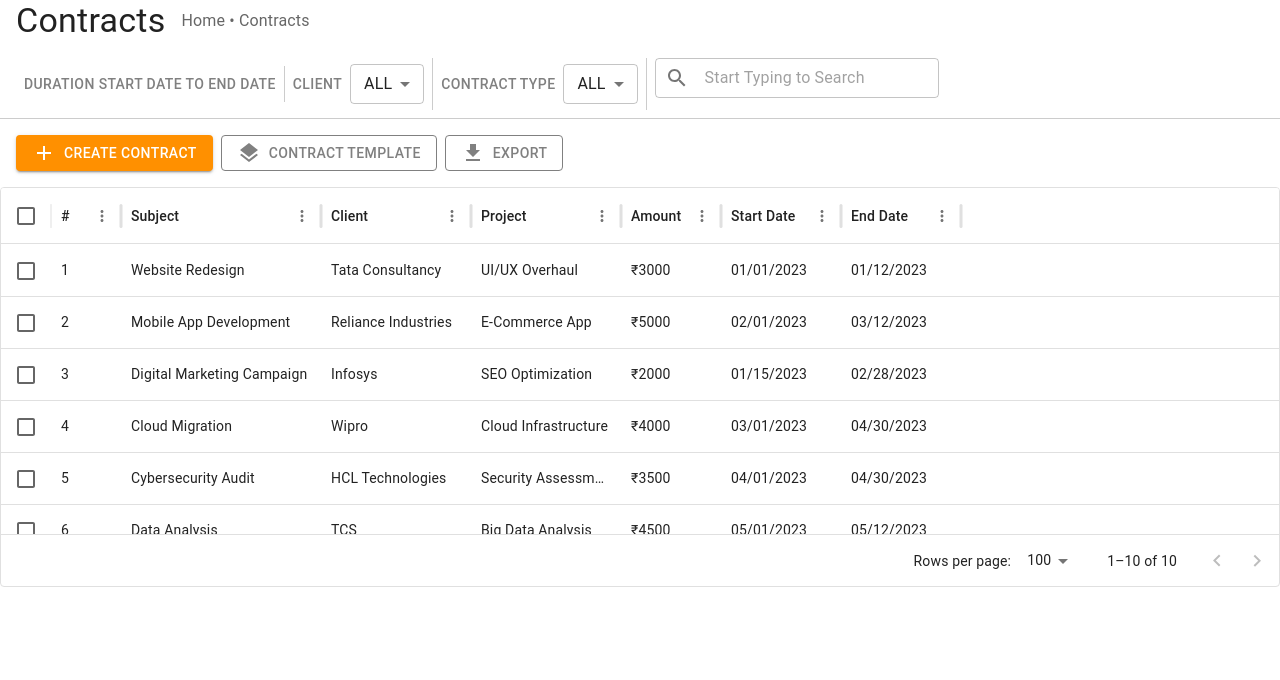
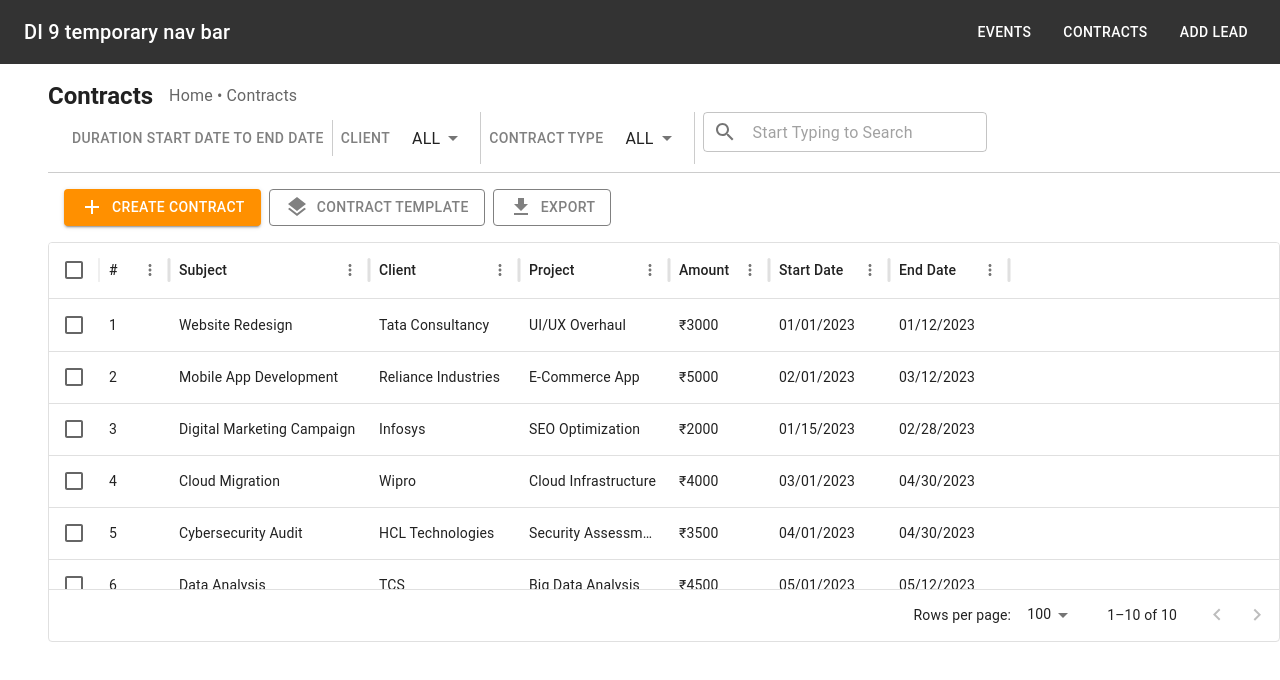
Before and after one commit to gharat-purva/9di, a React (Vite) app: page /contracts in a window 1280 px wide. Shown: the top 680 px of the page. Built offline with nearby package versions, Linux system fonts and the light colour scheme.

Commit message:
trial 2 routing

```diff
--- a/src/components/AppRouter.jsx
+++ b/src/components/AppRouter.jsx
@@ -3,6 +3,7 @@
 import React from 'react';
 import { BrowserRouter as Router, Route, Routes } from 'react-router-dom';
 import { CssBaseline, ThemeProvider, createTheme } from '@mui/material';
+import NavBar from './NavBar';
 import EventsPage from './EventsPage';
 import ContractsTable from './ContractsTable';
 import AddLeadContactInfo from './AddLeadContactInfo';
@@ -14,6 +15,7 @@
     <ThemeProvider theme={theme}>
       <CssBaseline />
       <Router>
+        <NavBar />
         <Routes>
           <Route path="/events" element={<EventsPage />} />
           <Route path="/contracts" element={<ContractsTable />} />
--- a/src/components/ContractsTable.jsx
+++ b/src/components/ContractsTable.jsx
@@ -40,11 +40,11 @@
   });
 
   return (
-    <Box sx={{ backgroundColor: 'white', minHeight: '100vh', pt: 0 }}>
-      <Box sx={{ backgroundColor: 'white', pb: 2, display: 'flex', alignItems: 'center', px: 2 }}>
-        <Typography variant="h4">Contracts</Typography>
-        <Typography variant="subtitle1" color="textSecondary" sx={{ ml: 2 }}>Home • Contracts</Typography>
-      </Box>
+    <Box sx={{ backgroundColor: 'white', minHeight: '100vh', pt: 2, pl: 6 }}>
+      <Box sx={{ display: 'flex', alignItems: 'center' }}>
+          <Typography variant="h5" fontWeight="bold" sx={{ textTransform: 'none' }}>Contracts</Typography>
+          <Typography variant="subtitle1" color="textSecondary" sx={{ ml: 2, textTransform: 'none' }}>Home • Contracts</Typography>
+        </Box>
       <Box sx={{ backgroundColor: 'white', px: 2, borderBottom: '1px solid #ccc', pb: 1 }}>
         <Button variant="text" sx={{ borderRight: '1px solid #ccc', borderRadius: 0, color: 'gray', '&:hover': { backgroundColor: 'transparent' }, '&:focus': { backgroundColor: 'transparent' } }}>
           Duration Start Date To End Date
@@ -56,7 +56,17 @@
             size="small"
             value={clientFilter}
             onChange={handleClientChange}
-            sx={{ ml: 1, width: 'auto', minWidth: 50, '& .MuiOutlinedInput-root': { border: 'none' } }}
+            sx={{
+                ml: 1,
+                width: 'auto',
+                minWidth: 50,
+                '& .MuiOutlinedInput-root': {
+                  border: 'none',
+                  '& fieldset': {
+                    border: 'none',
+                  },
+                },
+              }}
           >
             {clients.map((client) => (
               <MenuItem key={client.value} value={client.value}>
@@ -67,7 +77,7 @@
         </Button>
         <Button variant="text" sx={{ borderRight: '1px solid #ccc', borderRadius: 0, color: 'gray', '&:hover': { backgroundColor: 'transparent' }, '&:focus': { backgroundColor: 'transparent' } }}>
           Contract Type
-          <TextField select size="small" defaultValue="All" sx={{ ml: 1, width: 'auto', minWidth: 50, '& .MuiOutlinedInput-root': { border: 'none' } }}>
+          <TextField select size="small" defaultValue="All" sx={{ ml: 1, width: 'auto', minWidth: 50, '& .MuiOutlinedInput-root': { border: 'none','& fieldset': {border: 'none',}, } }}>
             <MenuItem value="All" sx={{ fontWeight: 'bold', color: 'black', border: 'none' }}>All</MenuItem>
           </TextField>
         </Button>
--- /dev/null
+++ b/src/components/NavBar.jsx
@@ -0,0 +1,30 @@
+// src/components/NavBar.jsx
+
+import React from 'react';
+import { AppBar, Toolbar, Typography, Button, Box } from '@mui/material';
+import { Link } from 'react-router-dom';
+
+const NavBar = () => {
+  return (
+    <AppBar position="static" sx={{ backgroundColor: '#333' }}>
+      <Toolbar>
+        <Typography variant="h6" sx={{ flexGrow: 1 }}>
+          DI 9 temporary nav bar
+        </Typography>
+        <Box sx={{ display: 'flex', gap: 2 }}>
+          <Button color="inherit" component={Link} to="/events">
+            Events
+          </Button>
+          <Button color="inherit" component={Link} to="/contracts">
+            Contracts
+          </Button>
+          <Button color="inherit" component={Link} to="/add-lead">
+            Add Lead
+          </Button>
+        </Box>
+      </Toolbar>
+    </AppBar>
+  );
+};
+
+export default NavBar;
```
Also changed, not shown: 1 other file (tests, documents, lock files or other folders).
